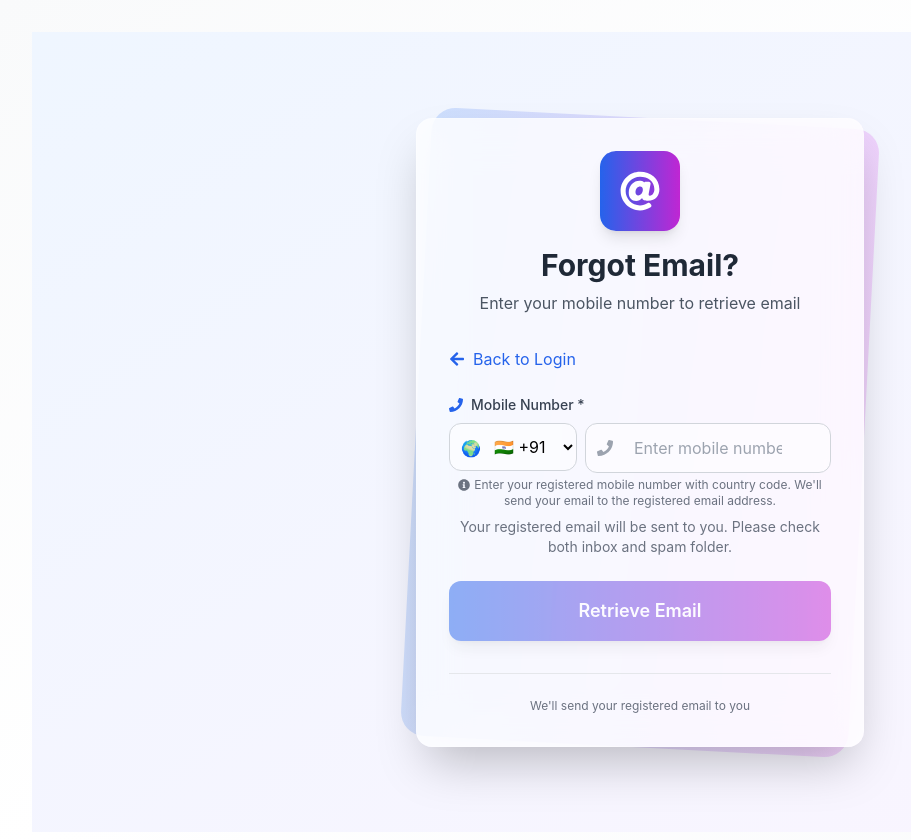
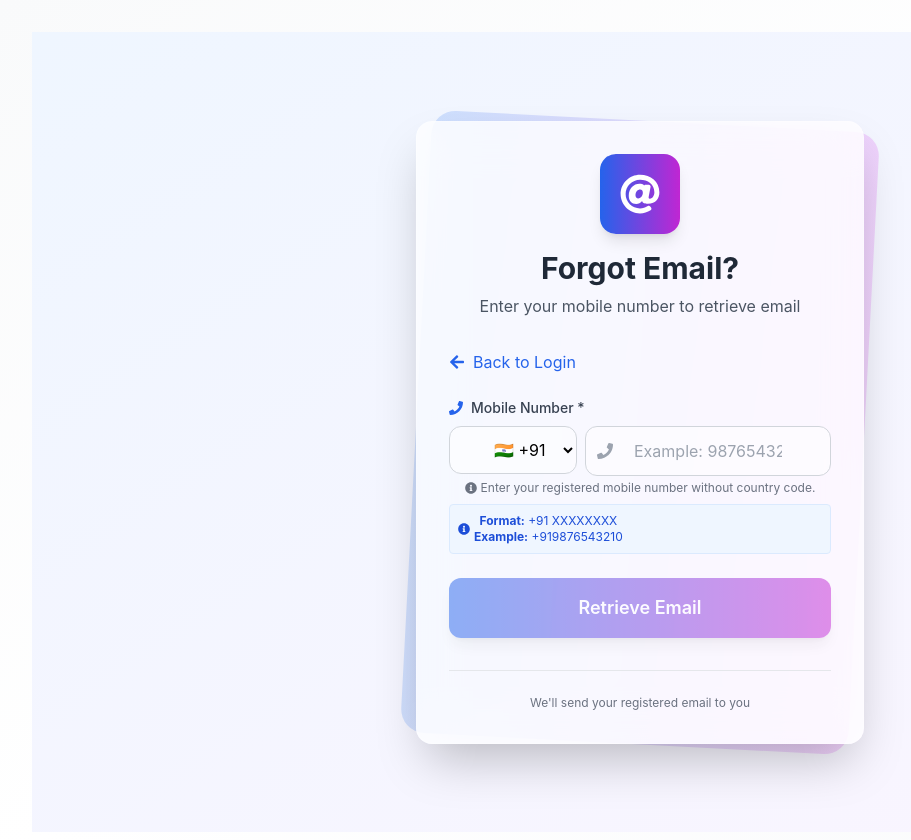
Before and after one commit to dhruchaudhari/Ai-automated-learning-and-development-platform, a React (Vite) app in the folder frontend/: page /login in a window 1280 px wide. Both pictures are taken after a click on the button "Forgot Email?". Shown: the top 840 px of the page, without its empty margins (0-911 px from the left). Built offline with nearby package versions, Linux system fonts and the light colour scheme; the HTML template or start-up script is replaced by a standard one.

Commit message:
week2 done

```diff
--- a/frontend/src/components/Login.jsx
+++ b/frontend/src/components/Login.jsx
@@ -65,7 +65,7 @@ const Login = () => {
     resetToken: ''
   });
 
-  // Forgot email state
+  // Forgot email state - Fixed: Store mobile without country code for validation
   const [forgotEmailData, setForgotEmailData] = useState({
     mobile: '',
     countryCode: '+91'
@@ -133,6 +133,7 @@ const Login = () => {
         if (value !== forgotPasswordData.newPassword) return 'Passwords do not match';
         return '';
       case 'mobile':
+        // Pass the country code separately for validation
         return validateMobile(value, forgotEmailData.countryCode);
       default:
         return '';
@@ -170,6 +171,7 @@ const Login = () => {
         }
       } else if (mode === 'forgot-email') {
         if (fieldTouched.mobile || forgotEmailData.mobile) {
+          // Pass mobile number without country code for validation
           newErrors.mobile = await validateField('mobile', forgotEmailData.mobile);
         }
       }
@@ -295,8 +297,8 @@ const Login = () => {
         validatePasswordRequirementsList(newValue);
       }
     } else if (name === 'mobile') {
-      // Only allow digits and plus sign
-      newValue = value.replace(/[^\d+]/g, '');
+      // Only allow digits (no plus sign for mobile field)
+      newValue = value.replace(/\D/g, '');
 
       // Remove leading zeros if any
       if (newValue.startsWith('0')) {
@@ -385,8 +387,8 @@ const Login = () => {
       return;
     }
 
-    // Allow only digits
-    if (!/^\d$/.test(e.key) && e.key !== '+') {
+    // Allow only digits (no plus sign for mobile field)
+    if (!/^\d$/.test(e.key)) {
       e.preventDefault();
       toast.error('Please enter only numbers');
     }
@@ -530,6 +532,7 @@ const Login = () => {
   };
 
   const handleForgotEmail = async () => {
+    // Validate mobile number
     if (!forgotEmailData.mobile) {
       setFieldTouched({ mobile: true });
       setErrors({ mobile: 'Mobile number is required' });
@@ -545,7 +548,9 @@ const Login = () => {
     setLoading(true);
 
     try {
-      const response = await authAPI.forgotEmail(forgotEmailData.mobile);
+      // Combine country code and mobile number for API call
+      const fullMobileNumber = `${forgotEmailData.countryCode}${forgotEmailData.mobile}`;
+      const response = await authAPI.forgotEmail(fullMobileNumber);
 
       if (response.data.success) {
         setForgotEmailSuccess(true);
@@ -818,6 +823,21 @@ const Login = () => {
     );
   };
 
+  // Helper function to get country-specific example
+  const getMobileExample = (countryCode) => {
+    const examples = {
+      '+91': '9876543210',
+      '+1': '2125551234',
+      '+44': '7123456789',
+      '+61': '412345678',
+      '+49': '15123456789',
+      '+33': '612345678',
+      '+81': '9012345678',
+      '+86': '13800138000'
+    };
+    return examples[countryCode] || '9876543210';
+  };
+
   return (
     <div className="min-h-screen flex items-center justify-center p-4 animate-fade-in bg-gradient-to-br from-blue-50 to-purple-50">
       <div className="relative w-full max-w-md">
@@ -1060,7 +1080,7 @@ const Login = () => {
                 </div>
               )}
 
-              {/* Forgot Email Form */}
+              {/* Forgot Email Form - Fixed Phone Number Handling */}
               {mode === 'forgot-email' && (
                 <div>
                   <label className="block text-sm font-medium text-gray-700 mb-2 flex items-center">
@@ -1071,10 +1091,13 @@ const Login = () => {
                     <div className="relative w-32">
                       <select
                         value={forgotEmailData.countryCode}
-                        onChange={(e) => setForgotEmailData(prev => ({
-                          ...prev,
-                          countryCode: e.target.value
-                        }))}
+                        onChange={(e) => {
+                          const newCountryCode = e.target.value;
+                          setForgotEmailData(prev => ({
+                            ...prev,
+                            countryCode: newCountryCode
+                          }));
+                        }}
                         className={`form-input pl-10 pr-3 ${fieldTouched.countryCode ? 'border-blue-300' : ''}`}
                         disabled={loading}
                         onBlur={() => handleBlur('countryCode')}
@@ -1085,9 +1108,7 @@ const Login = () => {
                           </option>
                         ))}
                       </select>
-                      <div className="absolute inset-y-0 left-0 pl-3 flex items-center pointer-events-none">
-                        <span className="text-gray-400">🌍</span>
-                      </div>
+
                     </div>
                     <div className="relative flex-1">
                       <input
@@ -1098,7 +1119,7 @@ const Login = () => {
                         onBlur={handleMobileBlur}
                         onKeyDown={handleMobileKeyDown}
                         className={`form-input pl-12 pr-12 ${isFieldInvalid('mobile') ? 'border-red-500 focus:ring-red-500 focus:ring-opacity-50' : isFieldValid('mobile', forgotEmailData.mobile) ? 'border-green-500 focus:ring-green-500 focus:ring-opacity-50' : 'border-gray-300'}`}
-                        placeholder={`Enter mobile number`}
+                        placeholder={`Example: ${getMobileExample(forgotEmailData.countryCode)}`}
                         disabled={loading}
                         maxLength={15}
                         inputMode="tel"
@@ -1119,12 +1140,19 @@ const Login = () => {
                   )}
                   <div className="text-xs text-gray-500 mt-1">
                     <FaInfoCircle className="inline mr-1" />
-                    Enter your registered mobile number with country code. We'll send your email to the registered email address.
+                    Enter your registered mobile number without country code.
                   </div>
 
-                  <p className="text-sm text-gray-500 mt-2">
-                    Your registered email will be sent to you. Please check both inbox and spam folder.
-                  </p>
+                  <div className="mt-2 p-2 bg-blue-50 rounded border border-blue-100">
+                    <div className="flex items-center text-xs text-blue-700">
+                      <FaInfoCircle className="mr-1 flex-shrink-0" />
+                      <span>
+                        <strong>Format:</strong> {forgotEmailData.countryCode} XXXXXXXX
+                        <br />
+                        <strong>Example:</strong> {forgotEmailData.countryCode}{getMobileExample(forgotEmailData.countryCode)}
+                      </span>
+                    </div>
+                  </div>
                 </div>
               )}
 
--- a/frontend/src/components/Register.jsx
+++ b/frontend/src/components/Register.jsx
@@ -1,4 +1,4 @@
-// Register.jsx - Updated with password info boxes
+// Register.jsx - Updated with correct password info boxes
 import React, { useState, useEffect, useCallback, useRef } from 'react';
 import { Link, useNavigate } from 'react-router-dom';
 import DatePicker from 'react-datepicker';
@@ -1565,11 +1565,8 @@ const Register = () => {
                     </button>
                   </div>
 
-                  {/* Password Requirements Info Box */}
-                  <PasswordRequirements
-                    password={formData.password}
-                    confirmPassword={formData.confirmPassword}
-                  />
+                  {/* Password Requirements Info Box - FIXED */}
+                  <PasswordRequirements password={formData.password} />
 
                   {errors.password && (
                     <p className="text-sm text-red-600 animate-slide-up flex items-center">
@@ -1614,7 +1611,12 @@ const Register = () => {
                     </button>
                   </div>
 
-                  {/* Already included in PasswordRequirements component */}
+                  {/* Confirm Password Requirements Info Box - FIXED */}
+                  <PasswordRequirements
+                    password={formData.password}
+                    confirmPassword={formData.confirmPassword}
+                    isConfirm={true}
+                  />
 
                   {errors.confirmPassword && (
                     <p className="text-sm text-red-600 animate-slide-up flex items-center">
```
